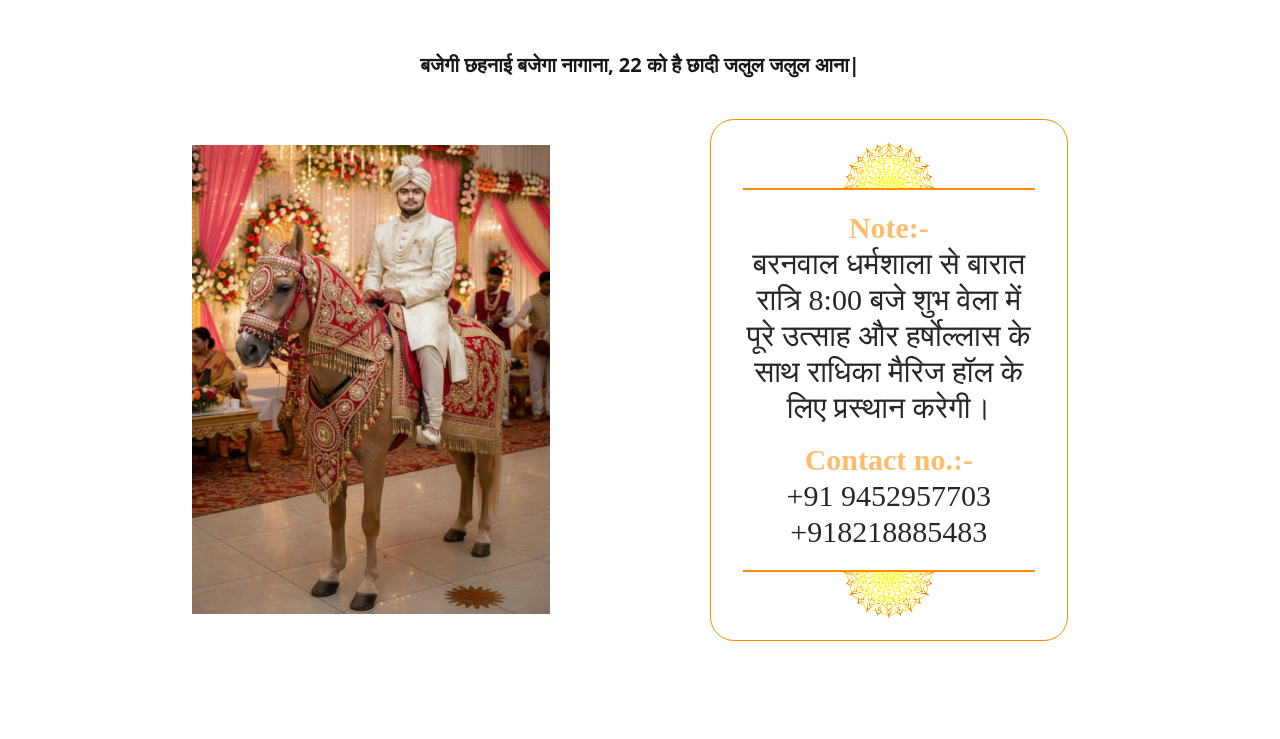
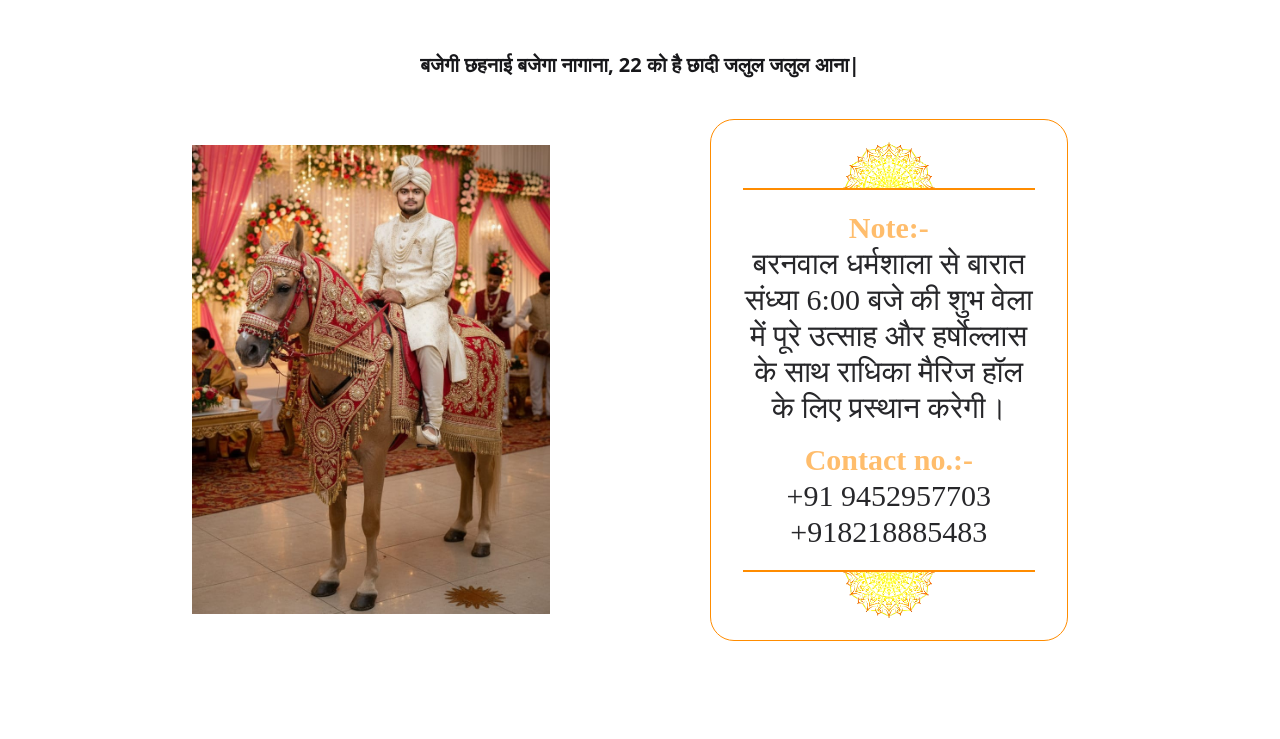
Before and after one commit to Shivam7703/aarshi, a plain HTML site: page index.html in a window 1280 px wide. Shown: the part 5569-6308 px from the top of the page. Drawn offline with Linux system fonts and the light colour scheme; animation ran at ten frames a second; a web font is replaced by a local one.

Commit message:
new time

```diff
--- a/index.html
+++ b/index.html
@@ -277,7 +277,7 @@
         <img src="img/border2.png" class="mx-auto w-24" alt="">
                        <div class="border-t-2 border-[#ff8c00]   mb-5"></div>
 
-        <p class="lora  text-xl font-medium md:text-3xl"><span class="font-bold mb-2 text-[#ffbd6c]">Note:- <br></span> बरनवाल धर्मशाला से बारात रात्रि 8:00 बजे शुभ वेला में पूरे उत्साह और हर्षोल्लास के साथ राधिका मैरिज हॉल के लिए प्रस्थान करेगी।</p>
+        <p class="lora  text-xl font-medium md:text-3xl"><span class="font-bold mb-2 text-[#ffbd6c]">Note:- <br></span> बरनवाल धर्मशाला से बारात संध्या 6:00 बजे की शुभ वेला में पूरे उत्साह और हर्षोल्लास के साथ राधिका मैरिज हॉल के लिए प्रस्थान करेगी।</p>
 
         <p class="lora mt-4 text-xl font-medium md:text-3xl"><span class="font-bold mb-2 text-[#ffbd6c]">Contact no.:- <br></span> <a href="tel:+919452957703">+91 9452957703</a><br><a href="tel:+918218885483">+918218885483</a></p>
             <div class="border-t-2 border-[#ff8c00]  mt-5">
```
